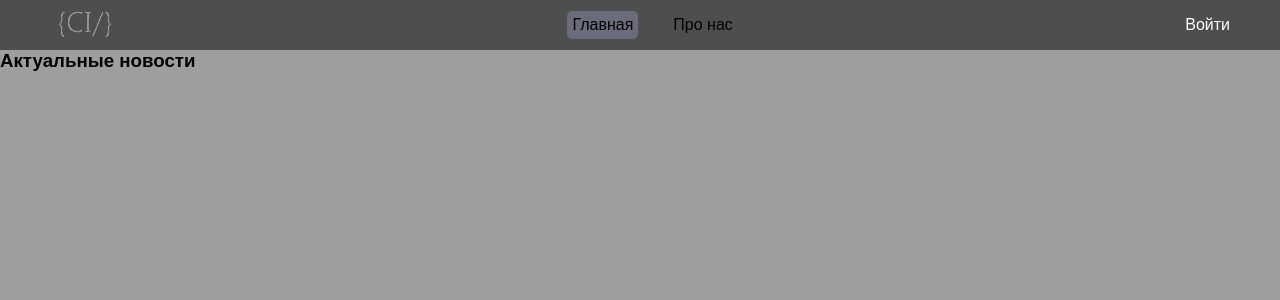
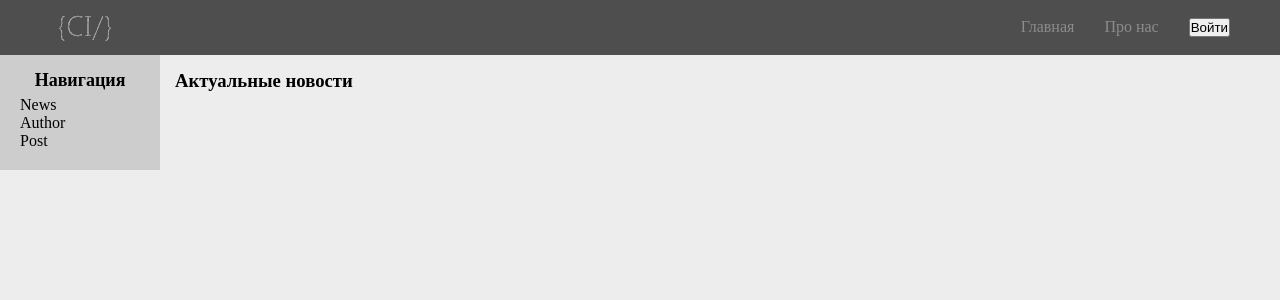
Before and after one commit to idrisdjan/codeid, a Django app: page / in a window 1280 px wide. Shown: the top 300 px of the page. Run offline with Django 4.2, Linux system fonts and the light colour scheme; data that the repository does not hold is empty.

Commit message:
немного стилей

```diff
--- a/posts/views.py
+++ b/posts/views.py
@@ -1,7 +1,6 @@
-from django.shortcuts import render, redirect
+from django.shortcuts import render
 from django.views.generic.base import View
-from .models import Post, Likes
-from .form import CommentsForm
+from .models import Post
 
 class PostView(View):
     '''Вывод записи'''
--- a/static/css/style.css
+++ b/static/css/style.css
@@ -1,101 +1,139 @@
-* {
+*{
   margin: 0;
   padding: 0;
   box-sizing: border-box;
 }
 
-body {
-  font-family: Arial, Helvetica, sans-serif;
-  background: #9e9e9e;
-  padding: 0;
-  margin: 0;
+a{
+  text-decoration: none;
+  color: inherit;
 }
 
-header {
-  background-color: #4e4e4e;
-  display: flex;
-  align-items: center;
-  justify-content: space-between;
-  padding: 10px 50px;
-  height: 50px;
+ul{
+  margin: 0;
+  padding: 0;
+  list-style: none;
 }
 
-.logo {
-  flex-shrink: 0;
-  font-size: 24px;
-  font-weight: bold;
-  color: #222;
-  text-decoration: none;
-  text-transform: uppercase;
+body{
+    background-color: #ededed;
 }
 
-.nav {
+.header {
+  background-color: #4e4e4e;
+  padding: auto;
+  color: #8d8b8b;
+}
+
+.container {
+  max-width: 1200px;
+  margin: 0 auto;
+  padding: 0 10px;
+}
+
+.nav{
+  display: flex;
+  justify-content: space-between;
+  align-items: center;
+}
+
+.logo{
   display: flex;
 }
 
-.nav .item {
-  padding: 5px;
-  text-align: center;
-  margin-left: 30px;
-  border-radius: 5px;
-  transition: 0.3s;
-  cursor: pointer;
+.menu{
+  display: flex;
 }
 
-.active {
-  background-color: rgb(192, 192, 255, 0.25);
+.menu-item{
+  padding-right: 30px;
 }
 
-.nav .item:hover {
-  background-color: rgba(0, 0, 0, 0);
+#tags{
+  background-color: #cdcdcd;
+  width: 160px;
+  /* height: 100%; */
+  margin: 0;
+  padding: 15px;
+  position: absolute;
 }
 
-.nav a {
-  text-decoration: none;
-  color: black;
+h1{
+  font-size: 18px;
+  text-align: center;
 }
 
-.btn {
-  background-color: transparent;
-  border: 5px;
-  border-radius: 5px;
-  font-size: 16px;
-  color: white;
-  padding: 0px;
-  margin-left: 30px;
-  transition: 0.5s;
+.list{
+  display: block;
+  padding: 5px;
 }
 
-.btn:hover {
-  background-color: #9e9e9e;
-  color: black;
+#main{
+  height: 100%;
+  margin-left: 160px;
+  padding: 15px 15px;
 }
 
-/* .imgblock {
+.posts{
+  display: inline-block;
+}
+
+h3{
+  text-align: center;
+}
+
+.item-post{
+  display: inline-block;
+  background-color: #fff;
+  margin: 0 0 7px;
+  padding: 10px 10px;
+  border: 1px solid #d4d4d4;
+  border-radius: 5px;
+  text-align: center;
+  width: 780px;
+  height: 870px;
+  position: relative;
+}
+
+.item-post p{
+  text-align: left;
+  margin: 10px;
+  padding: 15px 20px 0;
+}
+
+.item-post h4{
+  margin: 10px 0;
+  font-size: 20px;
+  position: relative;
+  background-color: #fff;
+}
+
+.imgblock {
   position: relative;
   display: inline-block;
-} */
+}
 
-/* .imgblock img {
+.imgblock img {
   position: center;
   height: 100vh;
   width: 100%;
+  margin: 10px auto;
+}
+
+/* .imgblock span {
+  background: rgba(126, 126, 126, 0.7);
+  color: #696969;
+  position: relative;
+  right: 0;
+  margin: 100px;
+  bottom: 250px;
+  font-size: 18px;
+  text-align: center;
+  width: 70%;
+  height: 25%;
 } */
 
-.imgblock span {
-  /* background: rgba(126, 126, 126, 0.7); /*полупрозрачность */
-  /* background: #222; */
-  color: #929292;
-  border-radius: 20px;
-  position: relative;
-  right: 0;
-  bottom: 250px;
-  font-size: 18px;
-  padding: 20% 50%;
-  text-align: center;
-}
-
-span>h3 {
+/* span>h3 {
   margin: -20px;
   color: #929292;
 }
@@ -103,8 +141,9 @@ span>h3 {
 span>h4 {
   text-decoration: none;
   padding: 20px;
-  color: #c6c4c4;
-}
+  color: #5c5c5c;
+  background: rgba(126, 126, 126, 0.457);
+} */
 
 .aut {
   text-align: center;
@@ -114,5 +153,16 @@ span>h4 {
 .post {
   text-align: center;
   justify-content: space-between;
-  margin: 0 25%;
+  margin: 0 15%;
 }
+
+#post{
+  height: 100%;
+  padding: 15px 15px;
+}
+
+.photo{
+  display: flex;
+  align-items: center;
+  justify-content: center;
+}
--- a/templates/posts/posts.html
+++ b/templates/posts/posts.html
@@ -1,6 +1,6 @@
 {% load static %}
 <!DOCTYPE html>
-<html lang="en">
+<html lang="ru">
 <head>
   <meta charset="UTF-8">
   <meta name="viewport" content="width=device-width, initial-scale=1.0">
@@ -9,30 +9,56 @@
 </head>
 <body>
   <!-- Шапка сайта -->
-  <header>
-    <a href="/"><img src="{% static 'img/logo1.png' %}" alt="logo"></a>
+  <header class="header">
+    <div class="container">
       <nav class='nav'>
+        <div class="logo">
+          <a href="/"><img class="logo" src="{% static 'img/logo1.png' %}" alt="logo"></a>
+        </div>
+        <ul class="menu">
+          <ul class="menu">
+            <li class="menu-item">
               <a href='/' class='item active'>Главная</a>
+            </li>
+            <li class="menu-item">
               <a href='#' class='item'>Про нас</a>
+            </li>
+          </ul>
+          <a href="#"><button class='btn'>Войти</button></a>
+        </ul>
       </nav>
-    <a href="#"><button class='btn'>Войти</button></a>
+    </div>
   </header>
+  <!-- Боковое меню -->
+  <div id="tags">
+    <h1>Навигация</h1>
+    <ul class="list">
+      <li class="list-item">
+        <a href="#">News</a>
+      </li>
+      <li class="list-item">
+        <a href="#">Author</a>
+      </li>
+      <li class="list-item">
+        <a href="#">Post</a>
+      </li>
+    </ul>
+  </div>
   <!-- Вывод записей -->
   <div id="main">
-    <div class="content">
     <div class="posts">
       <h3>Актуальные новости</h3>
       {% for post in post_list %}
-          <div class="item">
+        <div class="item-post">
+          <p class="author">{{ post.author }}{{ post.date }}</p>
+          <h4><a href="{{ post.id }}">{{ post.title }}</a></h4>
           <div class="image">
-              <a href="{{ post.id }}"><img src="{{ post.img.url }}" width="200" /></a>
+            <a href="{{ post.id }}"><img class="prev" src="{{ post.img.url }}" width="700" /></a>
           </div>
-            <h4><a href="{{ post.id }}">{{ post.title }}</a></h4>
-            <p>{{ post.description|truncatewords:30|linebreaks }}</p>
+          <p>{{ post.description|truncatewords:50|linebreaks }}</p>
         </div>
       {% endfor %}
     </div>
   </div>
-  </div>
 </body>
 </html>
```
Also changed, not shown: posts/models.py (+2 -26 lines), static/css/style1.css (added, +126 -0 lines), templates/posts/blog_detail.html (+38 -9 lines), media/image/2023/Bing-Chat.jpg (added), media/image/2023/Dependabot.jpg (added), posts/migrations/0003_remove_likes_pos_alter_post_title_delete_comments_and_more.py (added). Lines whose indentation alone changed are shown as unchanged.
